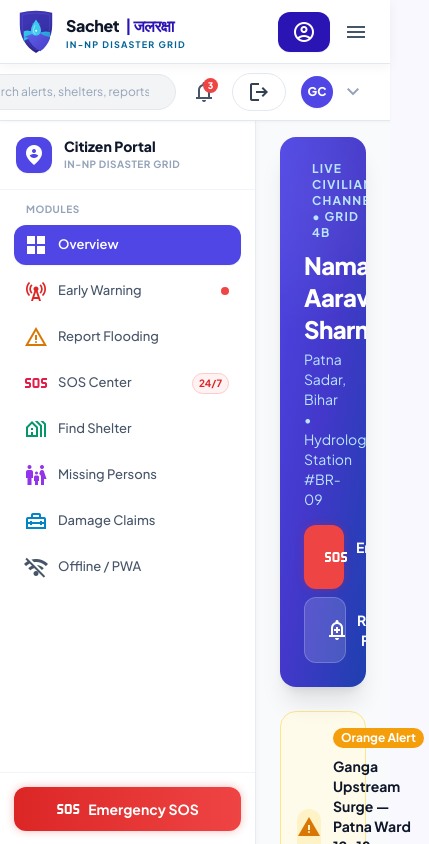
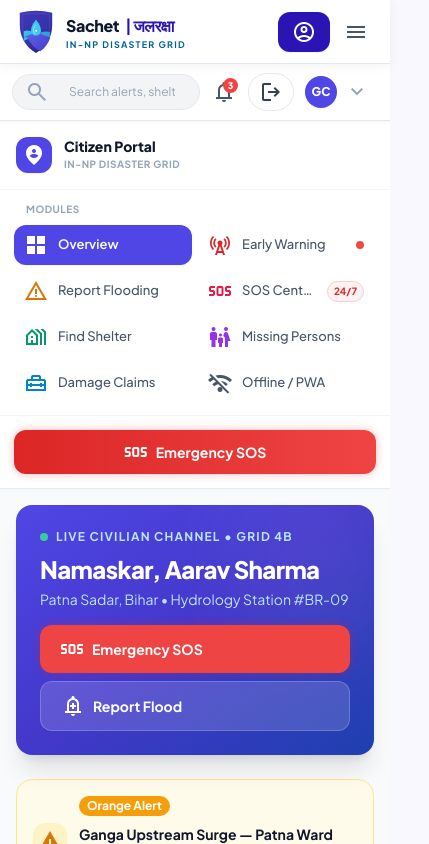
Before and after one commit to sagarx16/Sachet, a Next.js app: page /citizen in a window 390 px wide. Shown: the top 844 px of the page, 429 px wide, since content can reach past the window. Built offline with nearby package versions, Linux system fonts and the light colour scheme.

Commit message:
Make portal layouts mobile responsive

```diff
--- a/app/admin/page.jsx
+++ b/app/admin/page.jsx
@@ -661,9 +661,9 @@ export default function AdminPage() {
       <Navbar />
       <PortalTopbar portal="admin" />
 
-      <div className="flex items-start">
+      <div className="flex flex-col lg:flex-row items-stretch lg:items-start">
         {/* Sidebar */}
-        <aside className="w-64 shrink-0 bg-white border-r border-slate-200/80 shadow-[1px_0_6px_rgba(0,0,0,0.03)] z-30 flex flex-col sticky top-[120px] h-[calc(100vh-120px)] pt-4">
+        <aside className="w-full lg:w-64 shrink-0 bg-white border-b lg:border-b-0 lg:border-r border-slate-200/80 shadow-[1px_0_6px_rgba(0,0,0,0.03)] z-30 flex flex-col lg:sticky lg:top-[120px] lg:h-[calc(100vh-120px)] pt-4">
           {/* Header Identity */}
           <div id="admin-header-block" className="px-4 pb-4 border-b border-slate-100 shrink-0">
             <div className="flex items-center gap-3">
@@ -682,7 +682,7 @@ export default function AdminPage() {
             <div className="text-[10px] font-bold text-slate-400 uppercase tracking-wider px-3 mb-2">
               Command Modules
             </div>
-            <nav className="flex flex-col gap-1.5">
+            <nav className="grid grid-cols-2 lg:flex lg:flex-col gap-1.5">
               {modules.map((m) => {
                 const isActive = active === m.id;
                 return (
@@ -738,7 +738,7 @@ export default function AdminPage() {
         </aside>
 
         {/* Content */}
-        <main className="flex-1 min-w-0 min-h-[calc(100vh-120px)] pt-4 px-6 lg:px-8 pb-8">
+        <main className="flex-1 min-w-0 min-h-[calc(100vh-120px)] pt-4 px-4 sm:px-6 lg:px-8 pb-8">
           <div className="max-w-5xl mx-auto">{renderModule()}</div>
         </main>
       </div>
--- a/app/citizen/page.jsx
+++ b/app/citizen/page.jsx
@@ -810,9 +810,9 @@ export default function CitizenPage() {
     <div className="min-h-screen bg-slate-50 text-on-surface">
       <Navbar />
       <PortalTopbar portal="citizen" />
-      <div className="flex items-start">
+      <div className="flex flex-col lg:flex-row items-stretch lg:items-start">
         {/* Sidebar */}
-        <aside className="w-64 shrink-0 bg-white border-r border-slate-200/80 shadow-[1px_0_6px_rgba(0,0,0,0.03)] z-30 flex flex-col sticky top-[120px] h-[calc(100vh-120px)] pt-4">
+        <aside className="w-full lg:w-64 shrink-0 bg-white border-b lg:border-b-0 lg:border-r border-slate-200/80 shadow-[1px_0_6px_rgba(0,0,0,0.03)] z-30 flex flex-col lg:sticky lg:top-[120px] lg:h-[calc(100vh-120px)] pt-4">
           {/* Header Identity Block - flush with main content banner */}
           <div id="portal-header-block" className="px-4 pb-4 border-b border-slate-100 shrink-0">
             <div className="flex items-center gap-3">
@@ -831,7 +831,7 @@ export default function CitizenPage() {
             <div className="text-[10px] font-bold text-slate-400 uppercase tracking-wider px-3 mb-2">
               Modules
             </div>
-            <nav className="flex flex-col gap-1.5">
+            <nav className="grid grid-cols-2 lg:flex lg:flex-col gap-1.5">
               {modules.map((m) => {
                 const isActive = active === m.id;
                 return (
@@ -880,7 +880,7 @@ export default function CitizenPage() {
         </aside>
 
         {/* Content */}
-        <main className="flex-1 min-w-0 min-h-[calc(100vh-120px)] pt-4 px-6 lg:px-8 pb-8">
+        <main className="flex-1 min-w-0 min-h-[calc(100vh-120px)] pt-4 px-4 sm:px-6 lg:px-8 pb-8">
           <div className="max-w-5xl mx-auto">{render()}</div>
         </main>
       </div>
--- a/app/responder/page.jsx
+++ b/app/responder/page.jsx
@@ -580,9 +580,9 @@ export default function ResponderPage() {
     <div className="min-h-screen bg-slate-50 text-on-surface">
       <Navbar />
       <PortalTopbar portal="responder" />
-      <div className="flex items-start">
+      <div className="flex flex-col lg:flex-row items-stretch lg:items-start">
         {/* Sidebar */}
-        <aside className="w-64 shrink-0 bg-white border-r border-slate-200/80 shadow-[1px_0_6px_rgba(0,0,0,0.03)] z-30 flex flex-col sticky top-[120px] h-[calc(100vh-120px)] pt-4">
+        <aside className="w-full lg:w-64 shrink-0 bg-white border-b lg:border-b-0 lg:border-r border-slate-200/80 shadow-[1px_0_6px_rgba(0,0,0,0.03)] z-30 flex flex-col lg:sticky lg:top-[120px] lg:h-[calc(100vh-120px)] pt-4">
           {/* Header Identity Block */}
           <div id="responder-header-block" className="px-4 pb-4 border-b border-slate-100 shrink-0">
             <div className="flex items-center gap-3">
@@ -601,7 +601,7 @@ export default function ResponderPage() {
             <div className="text-[10px] font-bold text-slate-400 uppercase tracking-wider px-3 mb-2">
               Operations Desks
             </div>
-            <nav className="flex flex-col gap-1.5">
+            <nav className="grid grid-cols-2 lg:flex lg:flex-col gap-1.5">
               {modules.map((m) => {
                 const isActive = active === m.id;
                 return (
@@ -664,7 +664,7 @@ export default function ResponderPage() {
         </aside>
 
         {/* Content */}
-        <main className="flex-1 min-w-0 min-h-[calc(100vh-120px)] pt-4 px-6 lg:px-8 pb-8">
+        <main className="flex-1 min-w-0 min-h-[calc(100vh-120px)] pt-4 px-4 sm:px-6 lg:px-8 pb-8">
           <div className="max-w-5xl mx-auto">{render()}</div>
         </main>
       </div>
--- a/components/PortalTopbar.jsx
+++ b/components/PortalTopbar.jsx
@@ -81,11 +81,11 @@ export default function PortalTopbar({ portal = 'citizen' }) {
 
   return (
     <div className="sticky top-16 z-40 w-full bg-white/95 backdrop-blur-md border-b border-slate-200 shadow-[0_1px_3px_rgba(0,0,0,0.04)]">
-      <div className="flex items-center justify-end gap-2.5 sm:gap-3 px-4 md:px-8 h-14 max-w-screen-2xl mx-auto">
+      <div className="flex items-center justify-end gap-1.5 sm:gap-3 px-3 sm:px-4 md:px-8 h-14 max-w-screen-2xl mx-auto">
 
         {/* ── Search Bar: compact (260-300px), aligned to right near badges & profile ── */}
         <div
-          className={`flex items-center gap-2 w-64 sm:w-72 h-9.5 px-3.5 rounded-full bg-[#F3F4F6] border border-[#E5E7EB] transition-all duration-200 shrink-0 ${
+            className={`flex items-center gap-2 flex-1 min-w-0 sm:flex-none w-auto sm:w-72 h-9.5 px-3 sm:px-3.5 rounded-full bg-[#F3F4F6] border border-[#E5E7EB] transition-all duration-200 ${
             searchFocused
               ? 'bg-white border-slate-300 ring-2 ring-indigo-100 shadow-sm'
               : 'hover:bg-slate-200/50 hover:border-slate-300'
@@ -177,7 +177,7 @@ export default function PortalTopbar({ portal = 'citizen' }) {
           <button
             id="portal-topbar-logout"
             onClick={handleLogout}
-            className="flex items-center gap-1.5 px-3.5 py-1.5 rounded-full border border-slate-200 text-slate-700 text-xs font-semibold hover:bg-red-50 hover:text-red-600 hover:border-red-200 transition-all cursor-pointer"
+            className="flex items-center gap-1.5 px-2.5 sm:px-3.5 py-1.5 rounded-full border border-slate-200 text-slate-700 text-xs font-semibold hover:bg-red-50 hover:text-red-600 hover:border-red-200 transition-all cursor-pointer shrink-0"
           >
             <span className="material-symbols-outlined text-[16px]">logout</span>
             <span className="hidden sm:inline">Logout</span>
```
